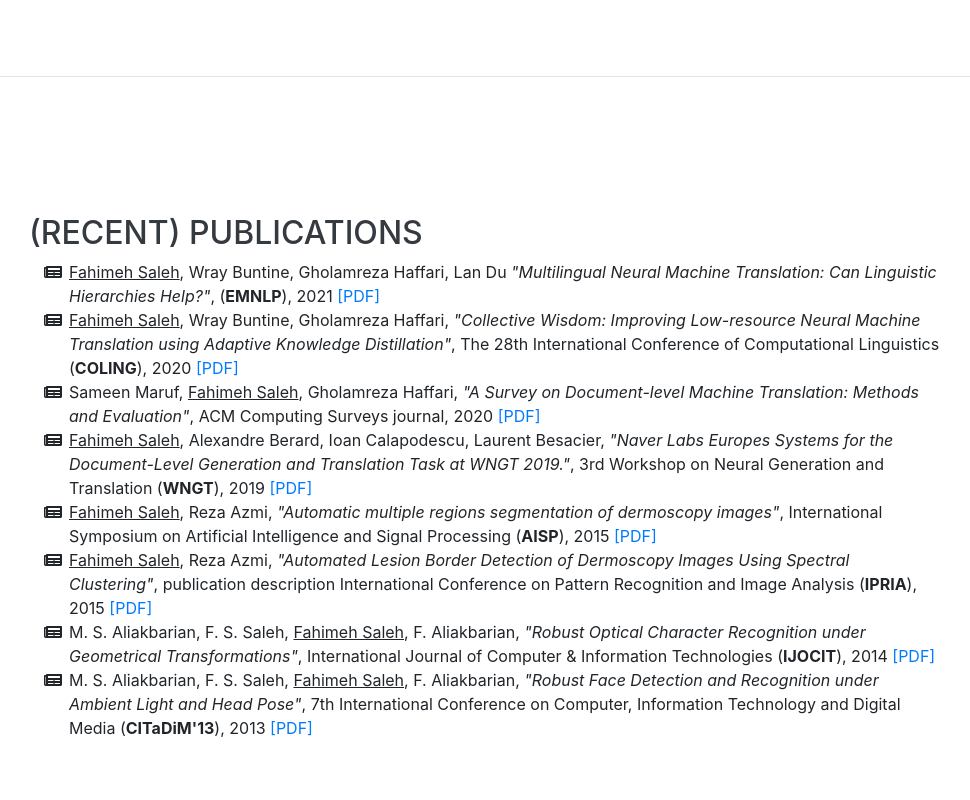
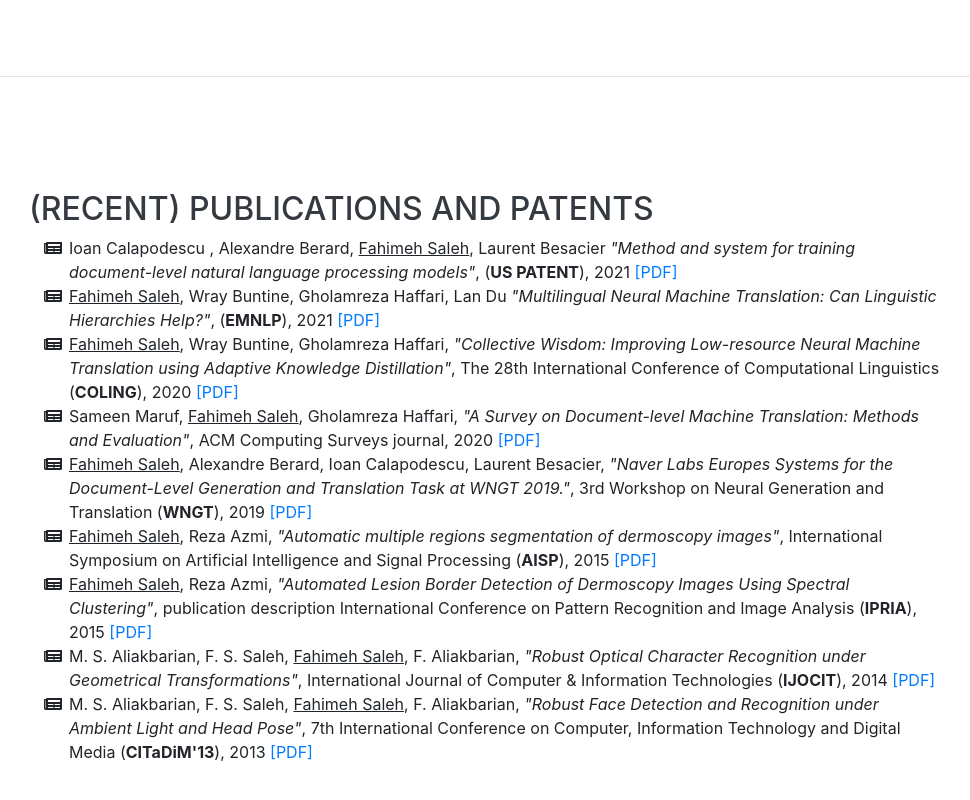
Before and after one commit to fahimeh-saleh/fahimeh-saleh.github.io, a website with bundled scripts: page index.html in a window 1280 px wide. Shown: the part 2326-3126 px from the top of the page, without its empty margins (291-1261 px from the left). Built offline with nearby package versions, Linux system fonts and the light colour scheme; a web font is replaced by a local one.

Commit message:
Update index.html

```diff
--- a/index.html
+++ b/index.html
@@ -230,11 +230,15 @@
 
     <section class="resume-section p-3 p-lg-5 d-flex align-items-center" id="publication">
       <div class="w-100">
-        <h2 class="mb-2">(Recent) Publications</h2>
+        <h2 class="mb-2">(Recent) Publications and Patents</h2>
 
 
         <ul class="fa-ul mb-0">
+<!-- publication -->
+          <li><i class="fa-li fa fa-newspaper"></i>
+          Ioan Calapodescu , Alexandre Berard, <u>Fahimeh Saleh</u>, Laurent Besacier <i>"Method and system for training document-level natural language processing models"</i>, (<b>US PATENT</b>), 2021 <a href="https://patentimages.storage.googleapis.com/23/b7/ab/b1451e7bd731c4/US20220050973A1.pdf">[PDF]</a>
 
+          <li>
 <!-- publication -->
           <li><i class="fa-li fa fa-newspaper"></i>
           <u>Fahimeh Saleh</u>, Wray Buntine, Gholamreza Haffari, Lan Du <i>"Multilingual Neural Machine Translation: Can Linguistic Hierarchies Help?"</i>, (<b>EMNLP</b>), 2021 <a href=" https://aclanthology.org/2021.findings-emnlp.114">[PDF]</a>
```
